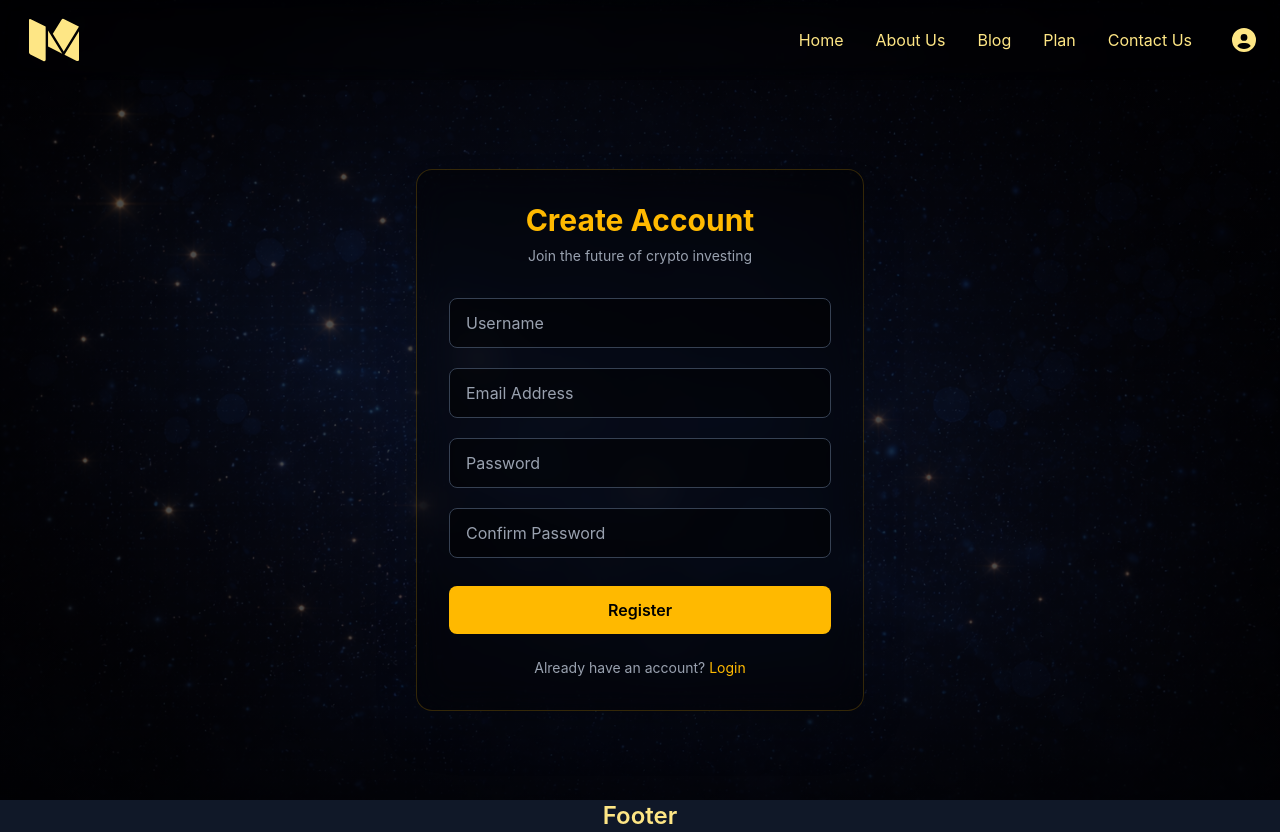
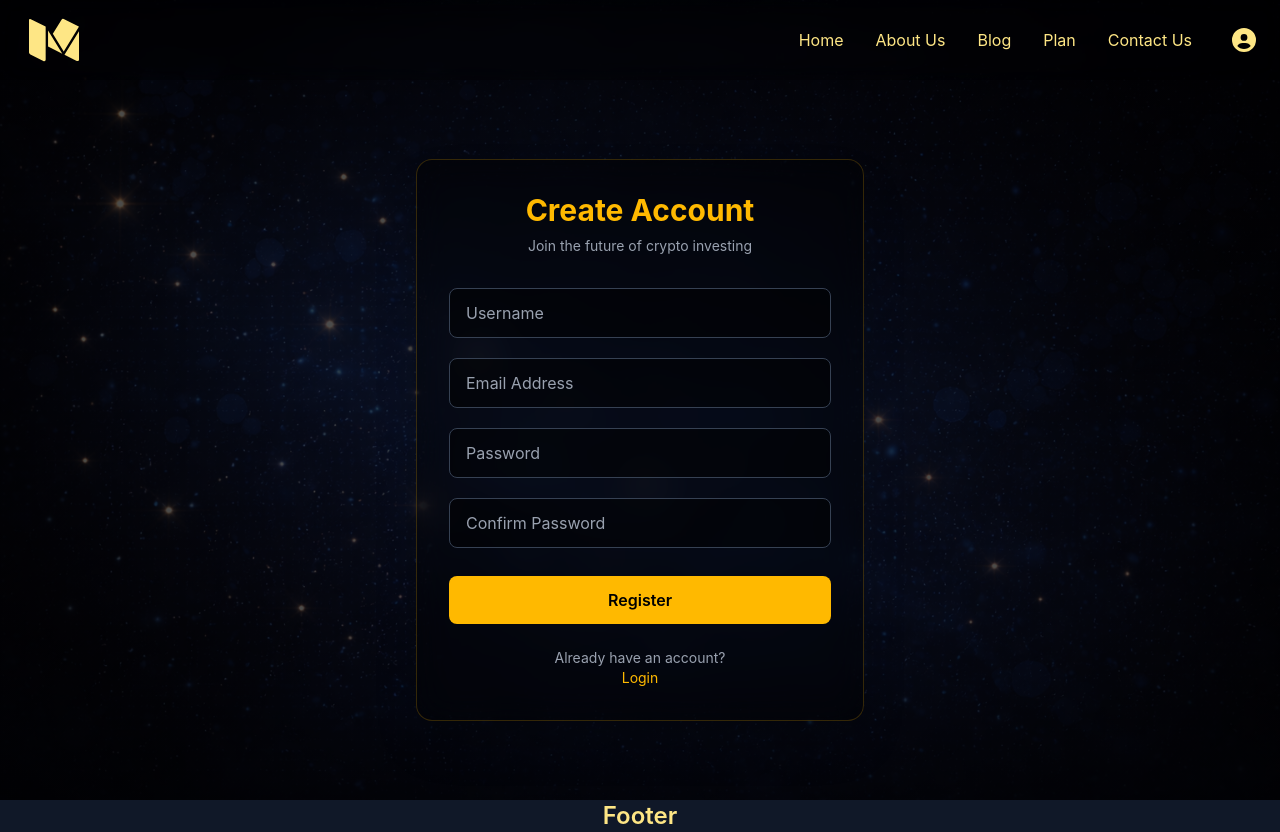
Before and after one commit to JohnG-098/investmentWeb, a React (Vite) app: page /register in a window 1280 px wide. Built offline with nearby package versions, Linux system fonts and the light colour scheme.

Commit message:
replaced Link with div

```diff
--- a/src/pages/Login.jsx
+++ b/src/pages/Login.jsx
@@ -64,12 +64,12 @@ const Login = () => {
         {/* Register link */}
         <p className="text-gray-400 text-sm text-center mt-6">
           Don’t have an account?{" "}
-          <Link
+          <div
             className="text-amber-400 cursor-pointer hover:underline"
             onClick={() => navigate("/register")}
           >
             Register
-          </Link>
+          </div>
         </p>
       </div>
     </div>
--- a/src/pages/Register.jsx
+++ b/src/pages/Register.jsx
@@ -73,9 +73,9 @@ const Register = () => {
         {/* Login Link */}
         <p className="text-gray-400 text-sm text-center mt-6">
           Already have an account?{" "}
-          <Link className="text-amber-400 cursor-pointer hover:underline" onClick={()=>navigate("/login")}>
+          <div className="text-amber-400 cursor-pointer hover:underline" onClick={()=>navigate("/login")}>
             Login
-          </Link>
+          </div>
         </p>
       </div>
     </div>
```
